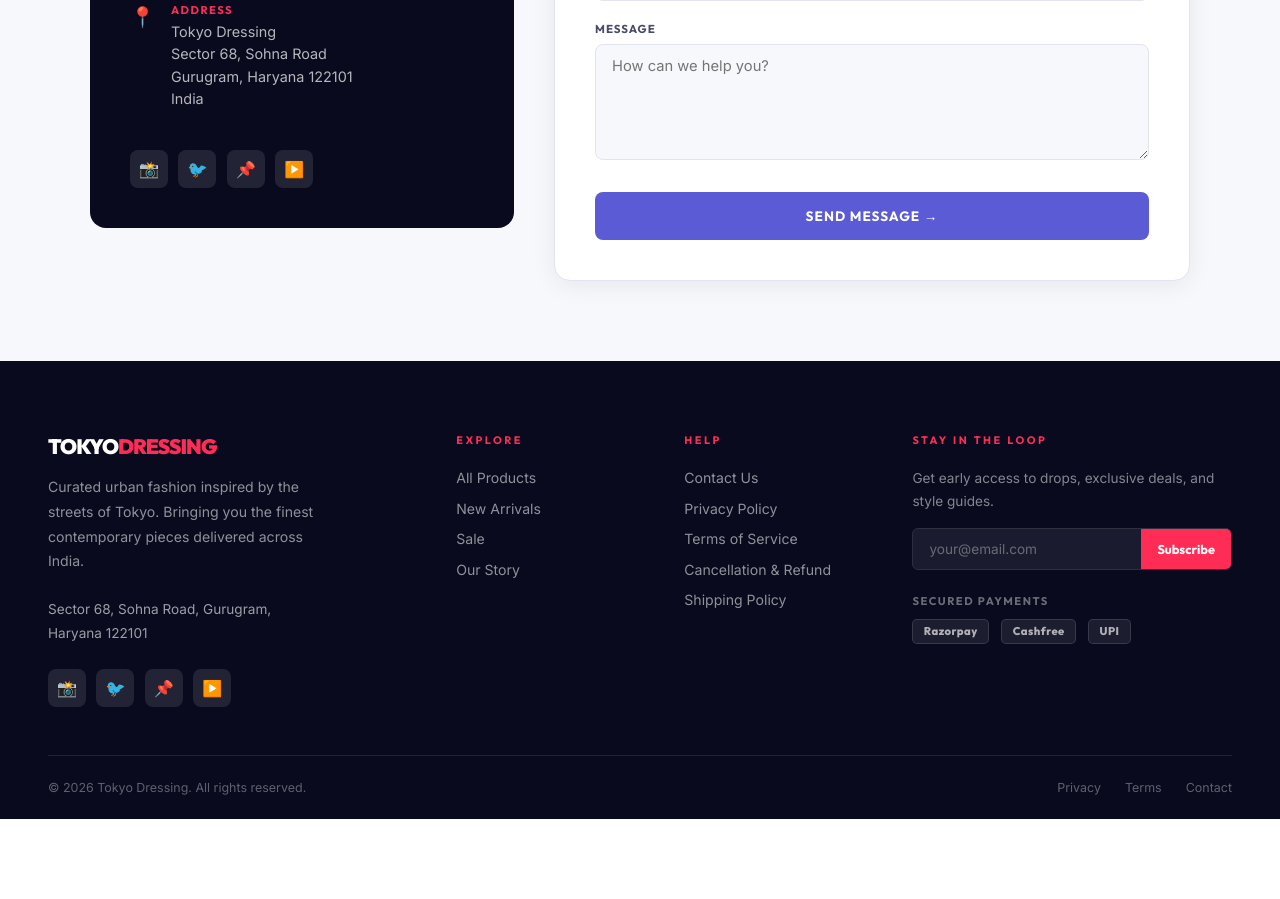
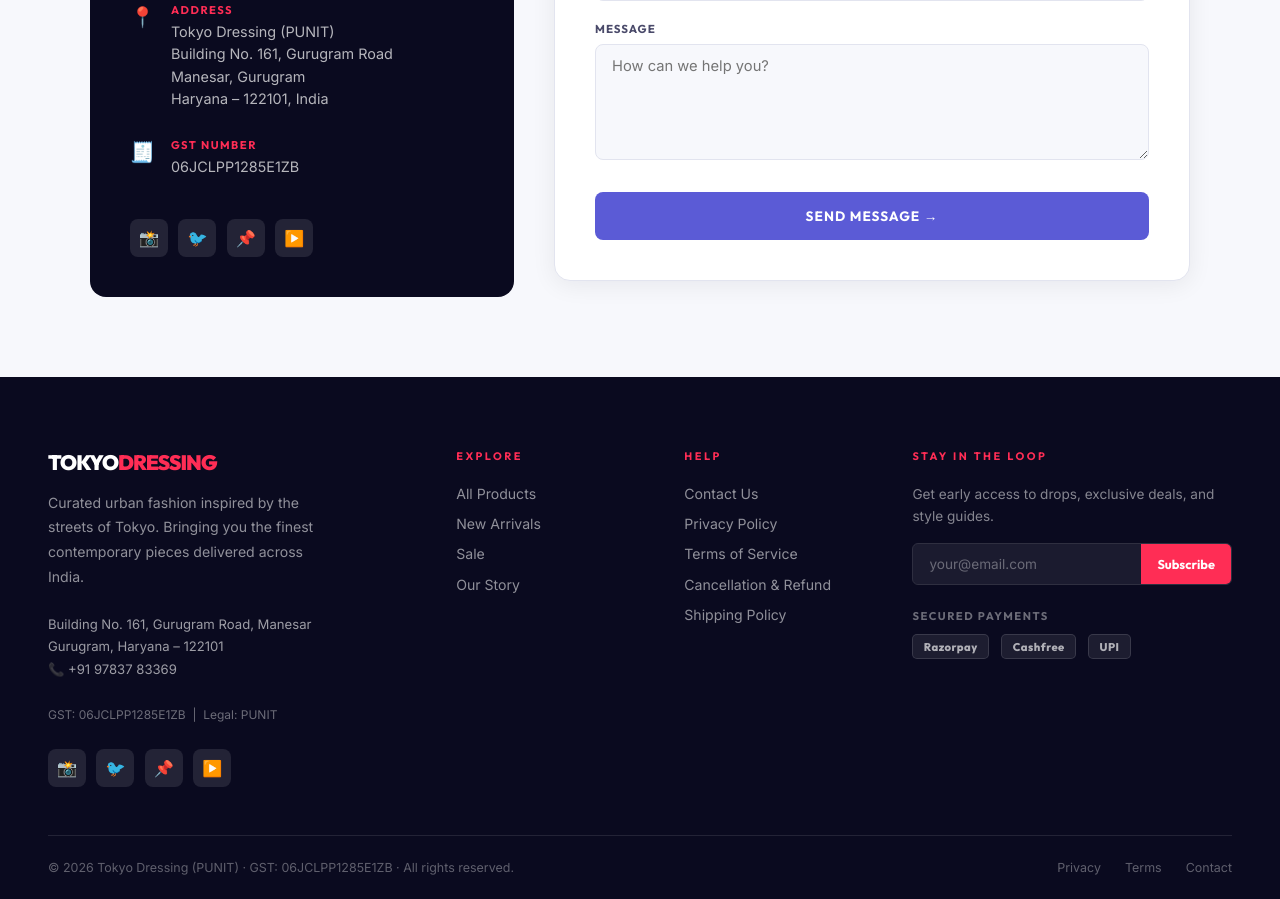
Before and after one commit to threeudyam-blip/tokyodressing, a React (Vite) app: page /contact in a window 1280 px wide. Shown: the part 580-1479 px from the top of the page. Before the commit the page ends 1399 px from the top, so only its background shows below. Built offline with nearby package versions, Linux system fonts and the light colour scheme; no server answers.

Commit message:
Add GST, legal name, real address and phone across all pages

```diff
--- a/src/components/Footer.jsx
+++ b/src/components/Footer.jsx
@@ -8,7 +8,13 @@
         <div className="footer-brand">
           <h2>Tokyo<span>Dressing</span></h2>
           <p>Curated urban fashion inspired by the streets of Tokyo. Bringing you the finest contemporary pieces delivered across India.</p>
-          <p style={{ marginTop: '0.5rem', color: 'rgba(255,255,255,.6)', fontSize: '0.85rem' }}>Sector 68, Sohna Road, Gurugram, Haryana 122101</p>
+          <p style={{ marginTop: '0.5rem', color: 'rgba(255,255,255,.6)', fontSize: '0.82rem', lineHeight: 1.7 }}>
+            Building No. 161, Gurugram Road, Manesar<br />Gurugram, Haryana – 122101<br />
+            📞 +91 97837 83369
+          </p>
+          <p style={{ marginTop: '0.5rem', color: 'rgba(255,255,255,.4)', fontSize: '0.75rem' }}>
+            GST: 06JCLPP1285E1ZB &nbsp;|&nbsp; Legal: PUNIT
+          </p>
           <div className="footer-social">
             {['📸', '🐦', '📌', '▶️'].map((icon, i) => (
               <span key={i} className="social-link" style={{ cursor: 'default' }}>{icon}</span>
@@ -61,7 +67,7 @@
       </div>
 
       <div className="footer-bottom">
-        <p>© {new Date().getFullYear()} Tokyo Dressing. All rights reserved.</p>
+        <p>© {new Date().getFullYear()} Tokyo Dressing (PUNIT) · GST: 06JCLPP1285E1ZB · All rights reserved.</p>
         <div className="footer-bottom-links">
           <Link to="/privacy">Privacy</Link>
           <Link to="/terms">Terms</Link>
--- a/src/pages/About.jsx
+++ b/src/pages/About.jsx
@@ -47,7 +47,7 @@
         <h2 className="section-title">People Behind the Brand</h2>
         <div className="team-grid">
           {[
-            { name: 'Ayesha Khan',    role: 'Founder & Creative Director', img: 'https://images.unsplash.com/photo-1494790108377-be9c29b29330?w=400&q=80' },
+            { name: 'Punit',          role: 'Founder & Owner', img: 'https://images.unsplash.com/photo-1507003211169-0a1dd7228f2d?w=400&q=80' },
             { name: 'Rohan Mehta',    role: 'Head of Curation',            img: 'https://images.unsplash.com/photo-1507003211169-0a1dd7228f2d?w=400&q=80' },
             { name: 'Priya Sharma',   role: 'Brand & Marketing',           img: 'https://images.unsplash.com/photo-1438761681033-6461ffad8d80?w=400&q=80' },
             { name: 'Arjun Nair',     role: 'Operations & Logistics',      img: 'https://images.unsplash.com/photo-1472099645785-5658abf4ff4e?w=400&q=80' },
--- a/src/pages/Checkout.jsx
+++ b/src/pages/Checkout.jsx
@@ -69,7 +69,7 @@
       amount:      total * 100,            // paise
       currency:    'INR',
       name:        'Tokyo Dressing',
-      description: 'Fashion Purchase',
+      description: 'Fashion Purchase | GST: 06JCLPP1285E1ZB',
       image:       '/favicon.svg',
       handler: function (response) {
         clearCart();
--- a/src/pages/Contact.jsx
+++ b/src/pages/Contact.jsx
@@ -27,8 +27,9 @@
 
           {[
             { icon: '📧', label: 'Email', text: 'support@tokyodressing.in' },
-            { icon: '📞', label: 'Phone', text: '+91 98765 43210\nMon–Sat, 10 AM – 7 PM' },
-            { icon: '📍', label: 'Address', text: 'Tokyo Dressing\nSector 68, Sohna Road\nGurugram, Haryana 122101\nIndia' },
+            { icon: '📞', label: 'Phone', text: '+91 97837 83369\nMon–Sat, 10 AM – 7 PM' },
+            { icon: '📍', label: 'Address', text: 'Tokyo Dressing (PUNIT)\nBuilding No. 161, Gurugram Road\nManesar, Gurugram\nHaryana – 122101, India' },
+            { icon: '🧾', label: 'GST Number', text: '06JCLPP1285E1ZB' },
           ].map(({ icon, label, text }) => (
             <div key={label} className="contact-detail">
               <span className="contact-icon">{icon}</span>
--- a/src/pages/Privacy.jsx
+++ b/src/pages/Privacy.jsx
@@ -53,8 +53,8 @@
 
         <h2>10. Contact Us</h2>
         <p>For privacy-related questions, please contact:<br />
-          Tokyo Dressing · Sector 68, Sohna Road, Gurugram, Haryana 122101<br />
-          📧 privacy@tokyodressing.in · 📞 +91 98765 43210
+          Tokyo Dressing (PUNIT) · Building No. 161, Gurugram Road, Manesar, Gurugram, Haryana – 122101<br />
+          📧 privacy@tokyodressing.in · 📞 +91 97837 83369 · GST: 06JCLPP1285E1ZB
         </p>
       </div>
     </div>
--- a/src/pages/Refund.jsx
+++ b/src/pages/Refund.jsx
@@ -36,8 +36,8 @@
 
         <h2>6. Contact Us</h2>
         <p>For any questions regarding cancellations or refunds, please reach out to us:<br />
-          Tokyo Dressing · Sector 68, Sohna Road, Gurugram, Haryana 122101<br />
-          📧 returns@tokyodressing.in · 📞 +91 98765 43210
+          Tokyo Dressing (PUNIT) · Building No. 161, Gurugram Road, Manesar, Gurugram, Haryana – 122101<br />
+          📧 returns@tokyodressing.in · 📞 +91 97837 83369 · GST: 06JCLPP1285E1ZB
         </p>
       </div>
     </div>
--- a/src/pages/Shipping.jsx
+++ b/src/pages/Shipping.jsx
@@ -32,8 +32,8 @@
 
         <h2>7. Contact Information</h2>
         <p>If you have any further questions regarding shipping or your order status, please contact us at:<br />
-          Tokyo Dressing · Sector 68, Sohna Road, Gurugram, Haryana 122101<br />
-          📧 support@tokyodressing.in · 📞 +91 98765 43210
+          Tokyo Dressing (PUNIT) · Building No. 161, Gurugram Road, Manesar, Gurugram, Haryana – 122101<br />
+          📧 support@tokyodressing.in · 📞 +91 97837 83369 · GST: 06JCLPP1285E1ZB
         </p>
       </div>
     </div>
--- a/src/pages/Terms.jsx
+++ b/src/pages/Terms.jsx
@@ -57,8 +57,8 @@
 
         <h2>9. Contact</h2>
         <p>For any queries regarding these Terms:<br />
-          Tokyo Dressing · Sector 68, Sohna Road, Gurugram, Haryana 122101<br />
-          📧 legal@tokyodressing.in · 📞 +91 98765 43210
+          Tokyo Dressing (PUNIT) · Building No. 161, Gurugram Road, Manesar, Gurugram, Haryana – 122101<br />
+          📧 legal@tokyodressing.in · 📞 +91 97837 83369 · GST: 06JCLPP1285E1ZB
         </p>
       </div>
     </div>
```
